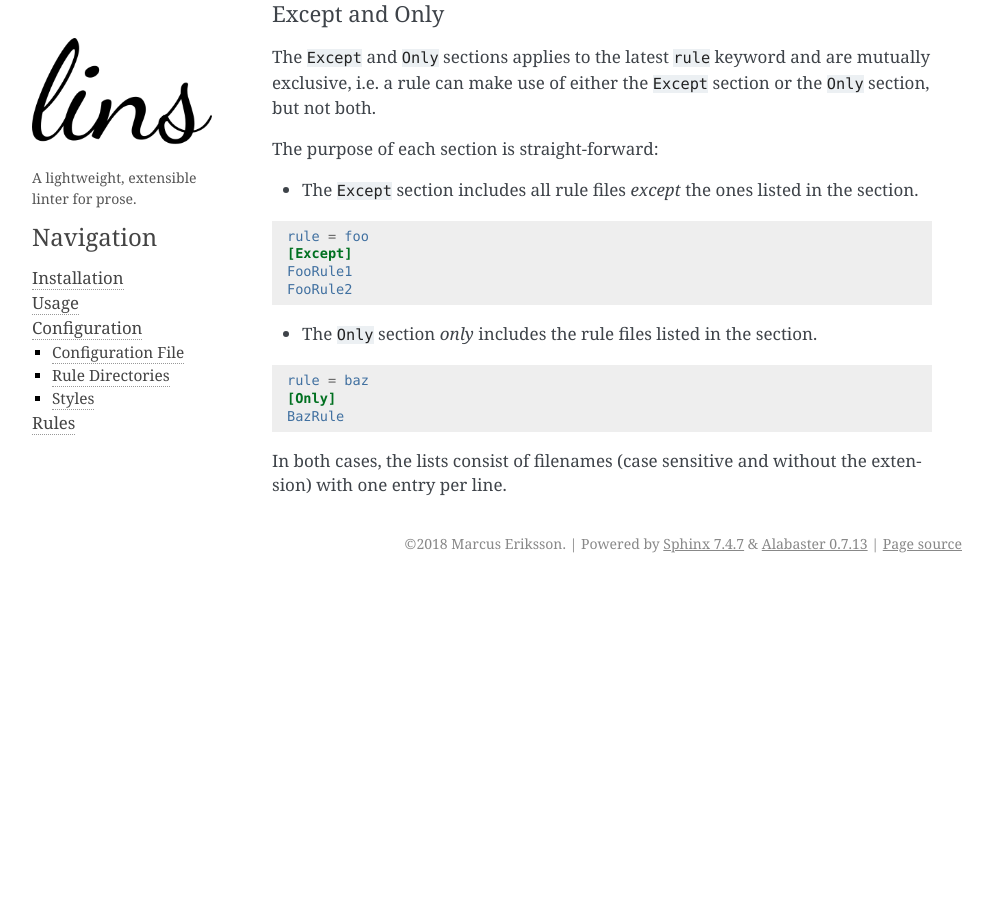
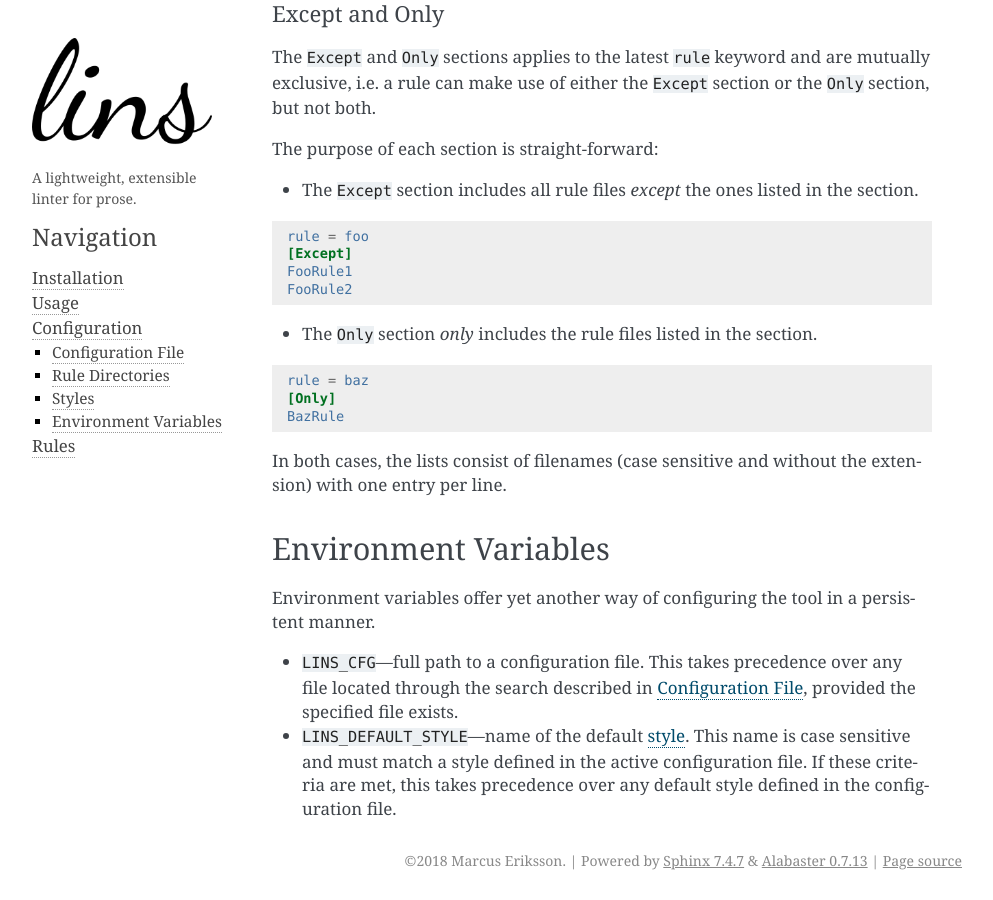
Before and after one commit to sthenic/lins, a Sphinx documentation site: the page built from doc/_source/configuration.rst, in a window 1280 px wide and 900 px high, scrolled down 2626 px. Shown: the whole window, without its empty margins (148-1141 px from the left). Built offline with Sphinx 7.4.7, drawn with Linux system fonts in a browser that asks for light colours; before the commit the page ends 3209 px from its top, so only the background shows below that.

Commit message:
[prog/utils/doc] Add support to specify a default style through the LINS_DEFAULT_STYLE environment variable.

```diff
--- a/doc/_source/configuration.rst
+++ b/doc/_source/configuration.rst
@@ -141,3 +141,20 @@ The purpose of each section is straight-forward:
 
 In both cases, the lists consist of filenames (case sensitive and without the
 extension) with one entry per line.
+
+.. _`cfg_env`:
+
+Environment Variables
+=====================
+
+Environment variables offer yet another way of configuring the tool in a
+persistent manner.
+
+* ``LINS_CFG``---full path to a configuration file. This takes precedence over
+  any file located through the search described in :ref:`cfg_file`, provided
+  the specified file exists.
+
+* ``LINS_DEFAULT_STYLE``---name of the default :ref:`style <cfg_styles>`. This
+  name is case sensitive and must match a style defined in the active
+  configuration file. If these criteria are met, this takes precedence over any
+  default style defined in the configuration file.
```
Also changed, not shown: 2 other files.
